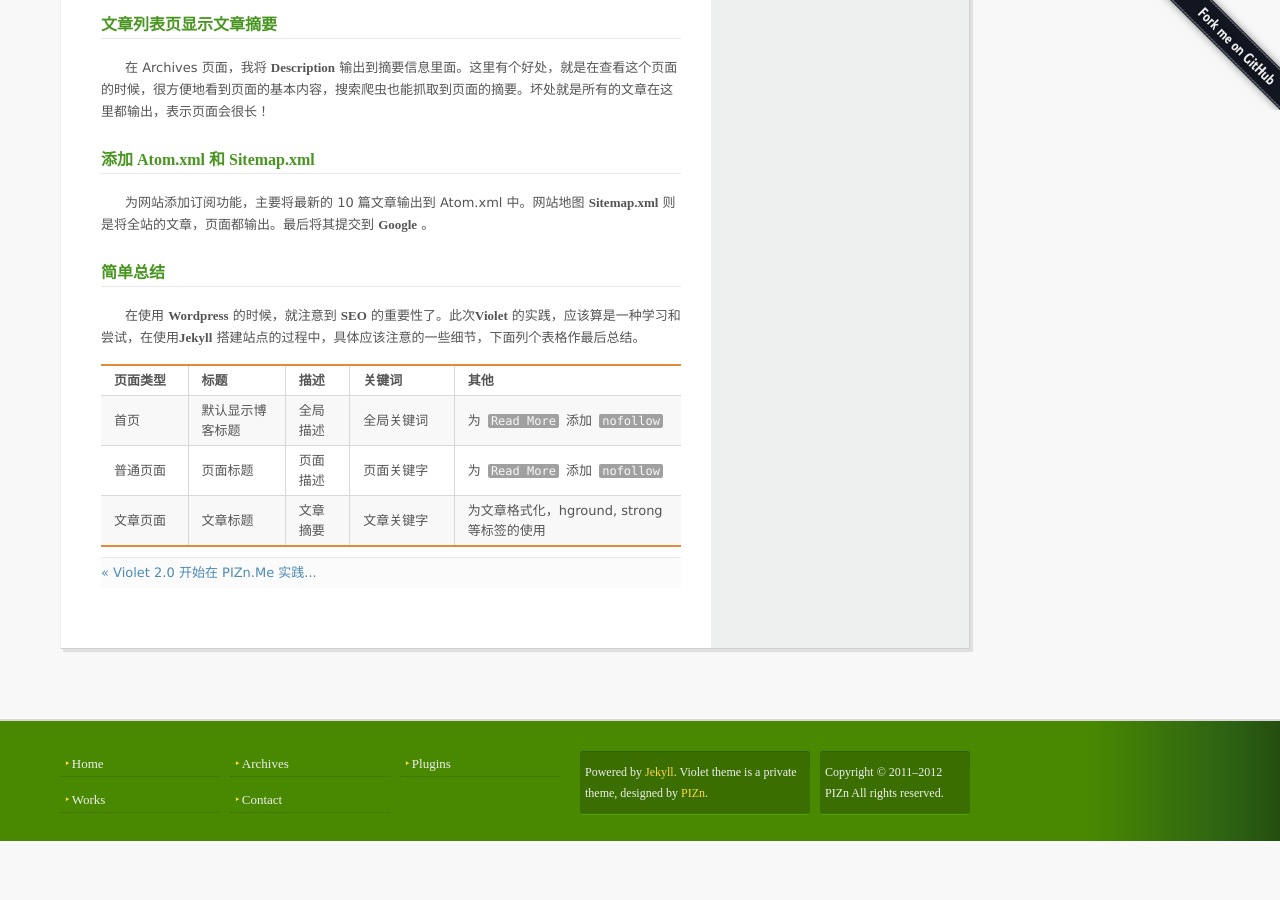
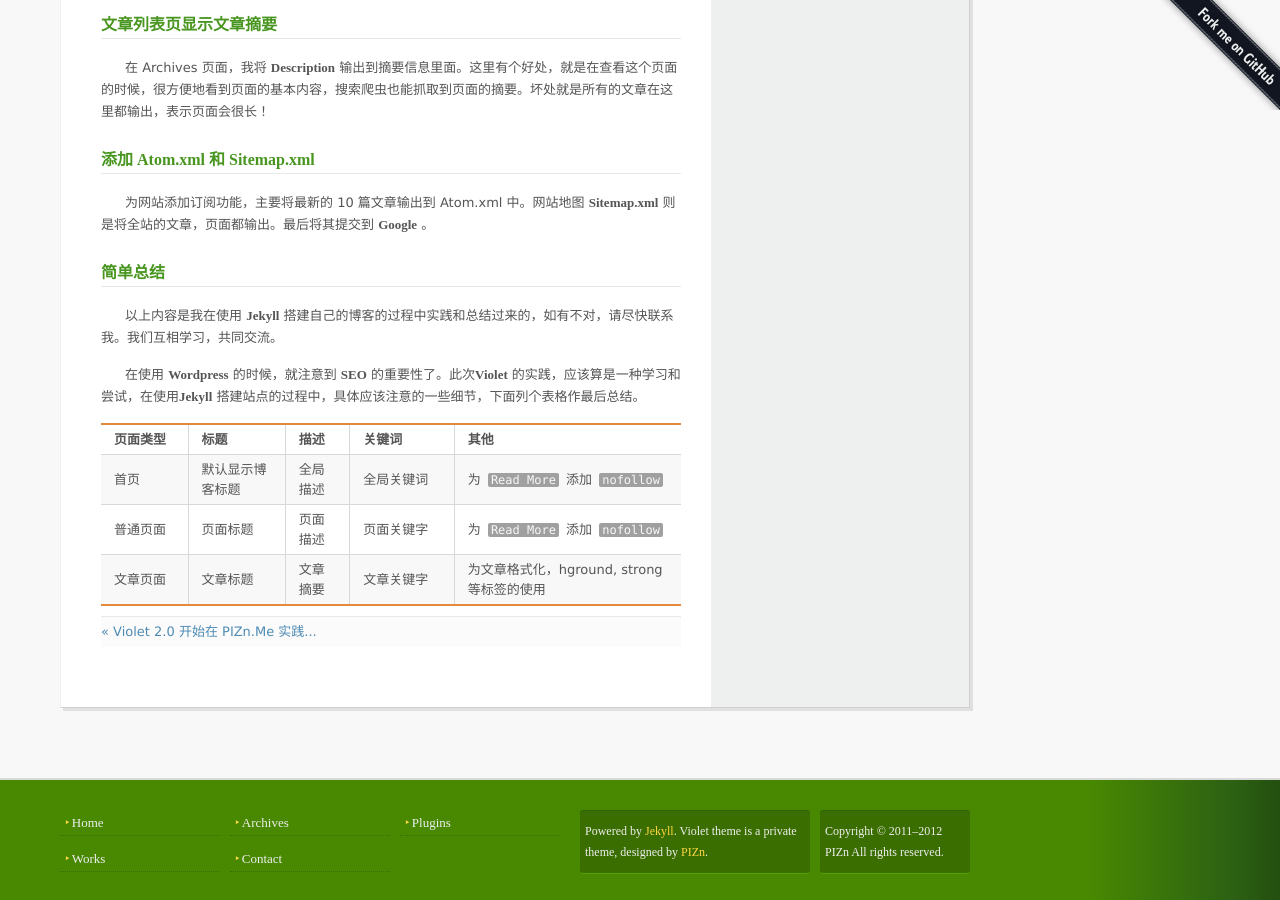
Before and after one commit to pizn/pizn.github.com, a Jekyll site: the page built from _posts/2012-01-16-the-seo-for-jekyll-blog.md, in a window 1280 px wide and 900 px high, scrolled down 1658 px. Built offline with Jekyll 4.4.1, drawn with Linux system fonts in a browser that asks for light colours; Markdown is read by kramdown in place of the engine named in the settings; comment, search, counter and statistics services are not loaded; before the commit the page ends 2499 px from its top, so only the background shows below that.

Commit message:
edit post

```diff
--- a/_posts/2012-01-16-the-seo-for-jekyll-blog.md
+++ b/_posts/2012-01-16-the-seo-for-jekyll-blog.md
@@ -62,6 +62,8 @@ keywords: Jekyll, SEO, title, blog, site, google, violet, GitHub, 搜索引擎,
 
 ###简单总结
 
+以上内容是我在使用 <strong>Jekyll</strong> 搭建自己的博客的过程中实践和总结过来的，如有不对，请尽快联系我。我们互相学习，共同交流。
+
 在使用 <strong>Wordpress</strong> 的时候，就注意到 <strong>SEO</strong> 的重要性了。此次<strong>Violet</strong> 的实践，应该算是一种学习和尝试，在使用<strong>Jekyll</strong> 搭建站点的过程中，具体应该注意的一些细节，下面列个表格作最后总结。
 
 <table>
```
